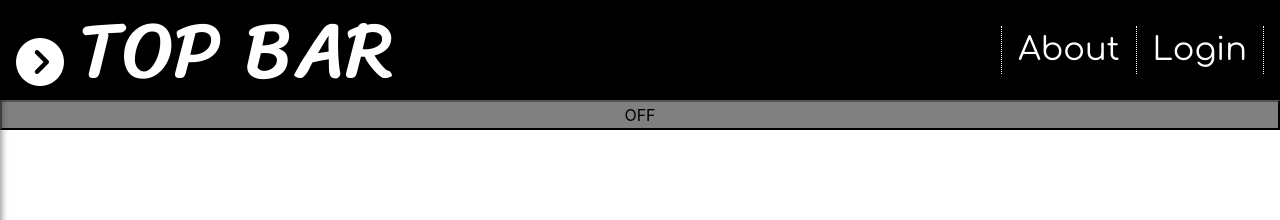
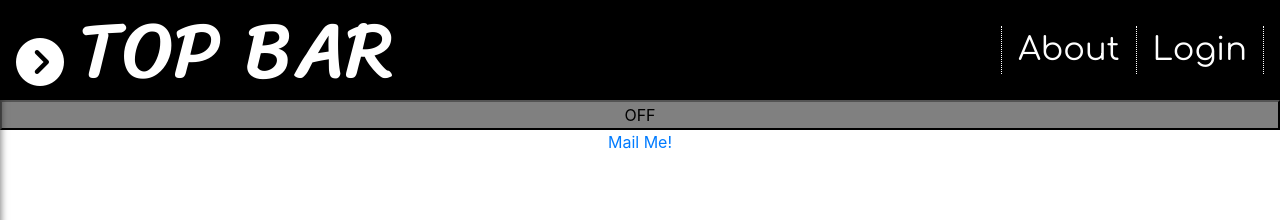
Before and after one commit to jazznerd206/Components, a React (Create React App) app in the folder components/: page / in a window 1280 px wide. Shown: the top 220 px of the page. Built offline with nearby package versions, Linux system fonts and the light colour scheme.

Commit message:
add mail to link

```diff
--- a/components/src/App.js
+++ b/components/src/App.js
@@ -20,6 +20,7 @@ import Input from './Input/Input';
 import Accordion from './Accordion/Accordion';
 import AccordionItem from './Accordion/AccordionItem';
 import Toggle from './Toggle/Toggle';
+import MailTo from './MailTo/MailTo';
 
 // ===================================================
 // loader element
@@ -131,6 +132,9 @@ function App() {
       >
       <SideNav />
       <Toggle />
+      <MailTo email="206alm@gmail.com" subject="Hello" body="Hello world!">
+        Mail Me!
+      </MailTo>
       {/* <Accordion defaultIndex="1" onItemClick={console.log}>
         <AccordionItem label="First Tab" index="1">
           Lorem ipsum
--- /dev/null
+++ b/components/src/MailTo/MailTo.js
@@ -0,0 +1,11 @@
+import React from 'react';
+
+function MailTo({ email, subject, body, ...props }) {
+    return (
+      <a href={`mailto:${email}?subject=${subject || ""}&body=${body || ""}`}>
+        {props.children}
+      </a>
+    );
+  }
+
+export default MailTo;
```
